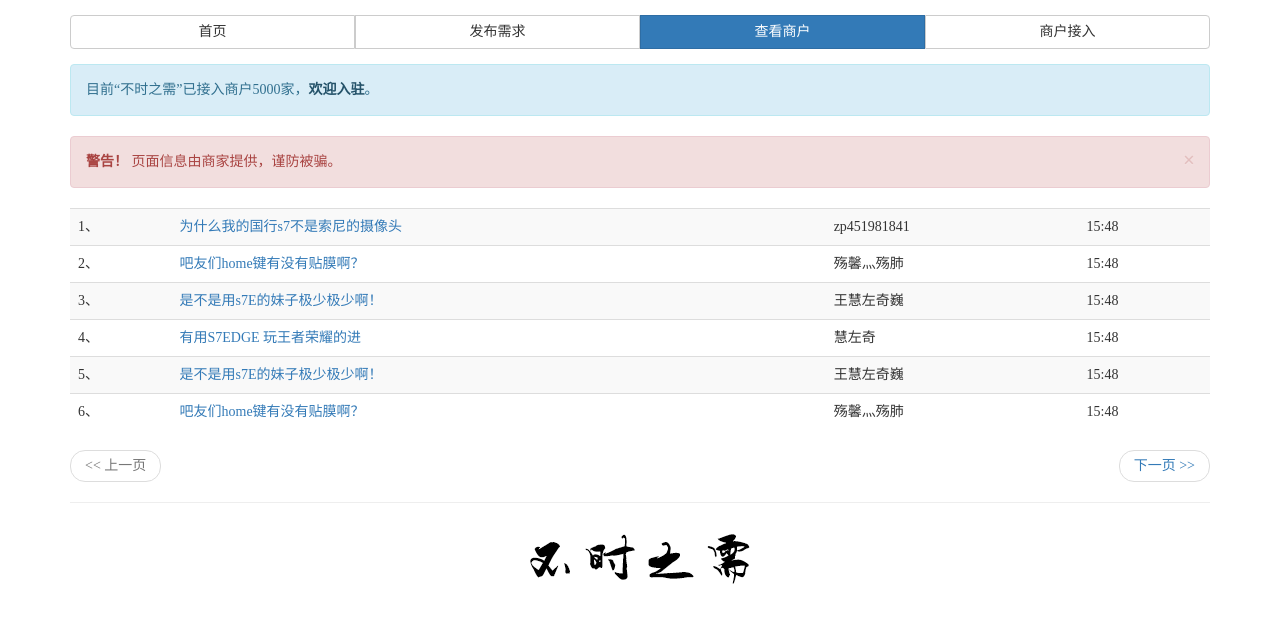
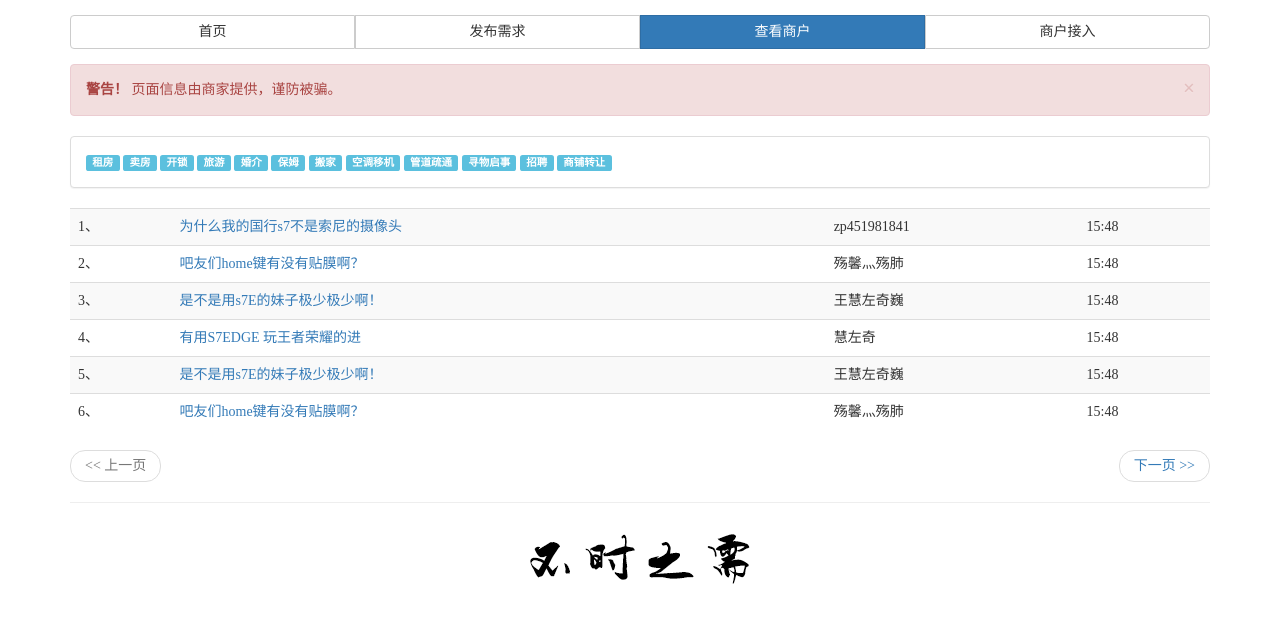
Before and after one commit to BuShiZhiXu/BuShiZhiXu.github.io, a plain HTML site: page business.htm in a window 1280 px wide. Drawn offline with nearby package versions, Linux system fonts and the light colour scheme.

Commit message:
细节修改
细节修改

```diff
--- a/business.htm
+++ b/business.htm
@@ -4,7 +4,7 @@
 	<meta charset="utf-8">
 	<meta http-equiv="X-UA-Compatible" content="IE=edge">
 	<meta name="viewport" content="width=device-width, initial-scale=1, maximum-scale=1, user-scalable=no">
-	<title>不时之需 - 微信生活服务发布平台</title>
+	<title>不时之需 - 微信生活服务信息平台</title>
 	<link rel="stylesheet" href="http://cdn.bootcss.com/bootstrap/3.3.0/css/bootstrap.min.css">
 	<style type="text/css">
 		body {font-family:"Microsoft YaHei";margin:15px auto;}
@@ -41,12 +41,28 @@
             </div>
         </div>
 
-		<div class="alert alert-info marginTop15px" role="alert">目前“不时之需”已接入商户5000家，<a href="connect.htm" class="alert-link">欢迎入驻</a>。</div>
-
-		<div class="alert alert-danger alert-dismissible" role="alert">
-		<button type="button" class="close" data-dismiss="alert"><span aria-hidden="true">&times;</span><span class="sr-only">Close</span></button>
+		<div class="alert alert-danger alert-dismissible marginTop15px" role="alert">
+		<button type="button" class="close" data-dismiss="alert"><span aria-hidden="true">&times;</span><span class="sr-only">关闭</span></button>
 		<strong>警告！</strong> 页面信息由商家提供，谨防被骗。
 		</div>
+
+		<div class="panel panel-default marginTop15px">
+			<div class="panel-body">
+				<span class="label label-info">租房</span>
+				<span class="label label-info">卖房</span>
+				<span class="label label-info">开锁</span>
+				<span class="label label-info">旅游</span>
+				<span class="label label-info">婚介</span>
+				<span class="label label-info">保姆</span>
+				<span class="label label-info">搬家</span>
+				<span class="label label-info">空调移机</span>
+				<span class="label label-info">管道疏通</span>
+				<span class="label label-info">寻物启事</span>
+				<span class="label label-info">招聘</span>
+				<span class="label label-info">商铺转让</span>
+			</div>
+		</div>
+
 
 		<table class="table table-striped">
 			<tr>
```
Also changed, not shown: connect.htm (+1 -1 lines), index.htm (+2 -2 lines), post.htm (+1 -1 lines).
